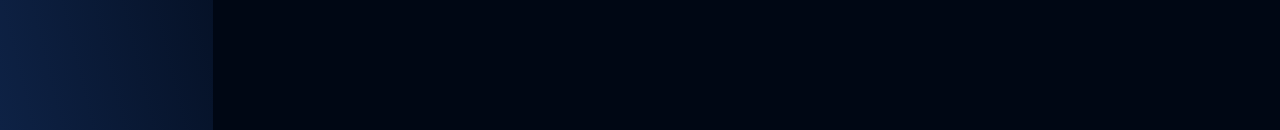
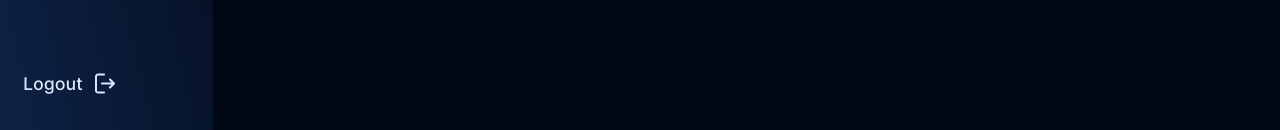
Before and after one commit to QASTUDIODEV/WEB_QASTUDIO, a React (Vite) app: page /project in a window 1280 px wide. Shown: the part 670-800 px from the top of the page. Built offline with nearby package versions, Linux system fonts and the light colour scheme.

Commit message:
feat: logout 추가 #11

```diff
--- a/src/components/common/sidebar/sidebar.style.ts
+++ b/src/components/common/sidebar/sidebar.style.ts
@@ -133,3 +133,16 @@ export const FooterPadding = styled.div`
   height: 40px;
   background: none;
 `;
+
+export const Logout = styled.div`
+  padding: 0 10.938% 15.313% 10.938%;
+  color: ${({ theme }) => theme.colors.primary.pri_50};
+  ${({ theme }) => theme.text.medium_18};
+  gap: 10px;
+  display: inline-flex;
+  align-items: center;
+  position: absolute;
+  bottom: 0;
+  left: 0;
+  cursor: pointer;
+`;
--- a/src/components/common/sidebar/sidebar.tsx
+++ b/src/components/common/sidebar/sidebar.tsx
@@ -1,4 +1,5 @@
 import { useEffect, useRef, useState } from 'react';
+import { useNavigate } from 'react-router-dom';
 
 import * as S from '@/components/common/sidebar/sidebar.style';
 
@@ -10,6 +11,7 @@ import SenarioLogo from '@/assets/icons/file_branch.svg?react';
 import DashboardLogo from '@/assets/icons/grid.svg?react';
 import InformationLogo from '@/assets/icons/info.svg?react';
 import Logo from '@/assets/icons/logo.svg?react';
+import Out from '@/assets/icons/logout.svg?react';
 import SearchImg from '@/assets/icons/search.svg?react';
 
 type TUserProfile = {
@@ -21,11 +23,11 @@ type TUserProfile = {
 type TProject = {
   id: number;
   name: string;
-  owner: TUserProfile; // 생성자 정보
+  owner: TUserProfile;
 };
 
 export default function Sidebar() {
-  // 더미 데이터
+  const navigate = useNavigate();
   const userProfile: TUserProfile = {
     id: 1,
     name: 'eunji',
@@ -35,20 +37,19 @@ export default function Sidebar() {
   const [projects, setProjects] = useState<TProject[]>([
     { id: 1, name: 'UMC_PM_DAY', owner: { id: 2, name: 'user1', profileImg: '/path/to/user1.jpg' } },
     { id: 2, name: 'Project_2', owner: { id: 3, name: 'user2', profileImg: '/path/to/user2.jpg' } },
-    { id: 3, name: 'Project_3', owner: userProfile }, // 내 프로젝트
+    { id: 3, name: 'Project_3', owner: userProfile },
   ]);
 
-  const [menuStates, setMenuStates] = useState<boolean[]>(new Array(projects.length).fill(false)); // 프로젝트 토글 상태
+  const [menuStates, setMenuStates] = useState<boolean[]>(new Array(projects.length).fill(false));
   const [hasScroll, setHasScroll] = useState(false);
   const sidebarRef = useRef<HTMLDivElement | null>(null);
 
-  // 스크롤 이벤트 처리
-  const handleScroll = () => {
-    setHasScroll(true);
-  };
-
   useEffect(() => {
     const sidebar = sidebarRef.current;
+
+    const handleScroll = () => {
+      setHasScroll(true);
+    };
 
     if (sidebar) {
       sidebar.addEventListener('scroll', handleScroll);
@@ -61,25 +62,27 @@ export default function Sidebar() {
     };
   }, []);
 
-  // 메뉴 토글
   const toggleMenu = (index: number) => {
     setMenuStates((prevStates) => prevStates.map((state, i) => (i === index ? !state : state)));
   };
 
-  // 새로운 프로젝트 추가
   const addProject = () => {
     const newProject: TProject = {
       id: projects.length + 1,
       name: `Project_${projects.length + 1}`,
-      owner: userProfile, // 현재 사용자
+      owner: userProfile,
     };
     setProjects((prevProjects) => [...prevProjects, newProject]);
-    setMenuStates((prevStates) => [...prevStates, false]); // 새로운 토글 상태 추가
+    setMenuStates((prevStates) => [...prevStates, false]);
+  };
+
+  const handleLogout = () => {
+    localStorage.removeItem('token');
+    navigate('/', { replace: true });
   };
 
   return (
     <S.SideBar ref={sidebarRef} hasScroll={hasScroll}>
-      {/* 상단 유저 프로필 */}
       <S.Container>
         <Logo width={32} height={32} />
         <S.StyledNavLink to={`/mypage`}>
@@ -96,8 +99,6 @@ export default function Sidebar() {
           <S.SearchText placeholder="Search" />
         </S.Search>
       </S.Container>
-
-      {/* 프로젝트 리스트 */}
       <S.Projects>
         <S.ProjectText>Projects</S.ProjectText>
         <Plus onClick={addProject} />
@@ -140,8 +141,10 @@ export default function Sidebar() {
           </S.ProjectContents>
         </div>
       ))}
-
-      {/* 하단 여백 */}
+      <S.Logout onClick={handleLogout}>
+        Logout
+        <Out />
+      </S.Logout>
       {hasScroll && <S.FooterPadding />}
     </S.SideBar>
   );
```
Also changed, not shown: src/assets/icons/logout.svg (added).
